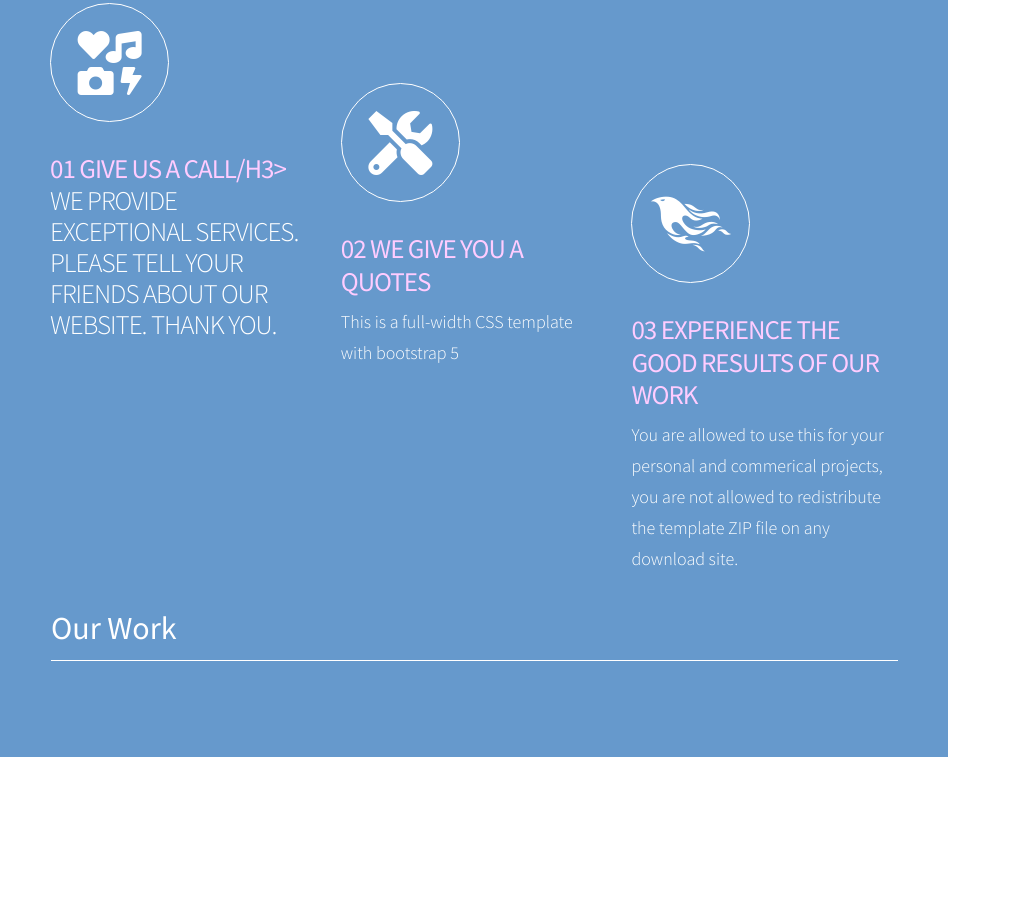
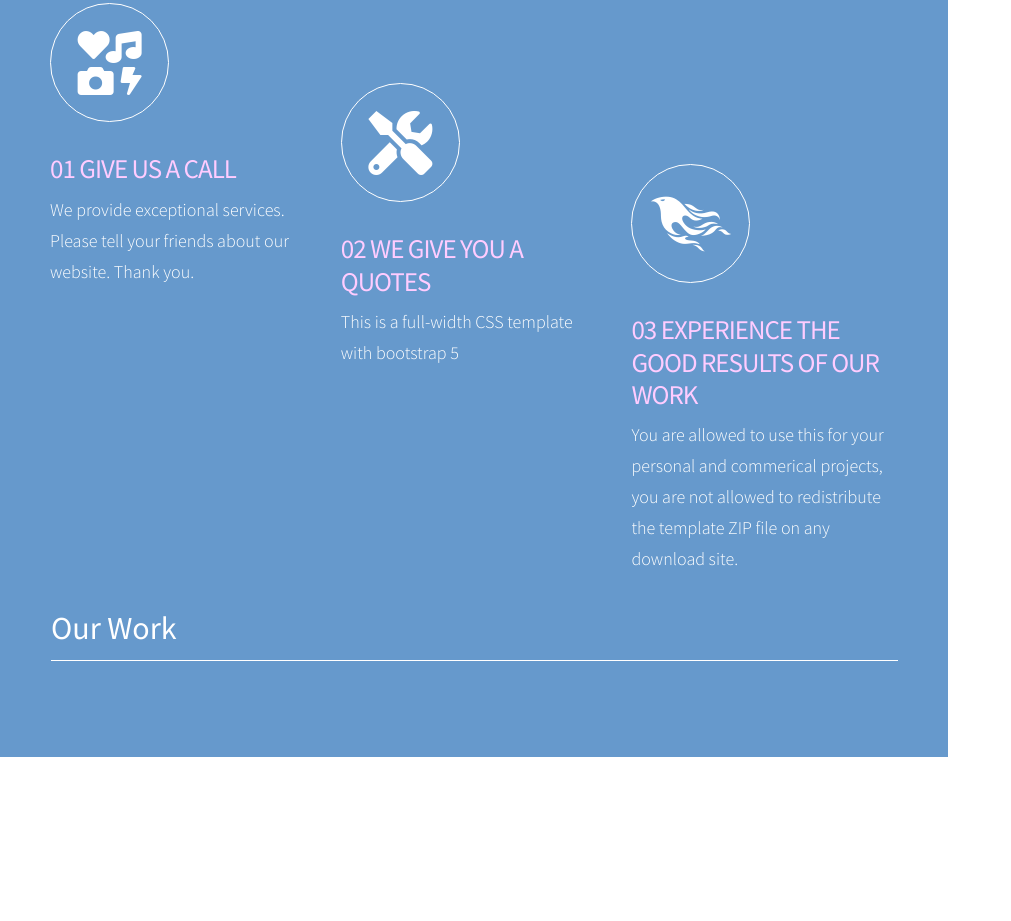
Before and after one commit to abdu-ls/fiberwave2, a plain HTML site: page index.html in a window 1280 px wide. Shown: the part 893-1814 px from the top of the page, without its empty margins (0-1011 px from the left). Drawn offline with Linux system fonts and the light colour scheme.

Commit message:
Update index.html

```diff
--- a/index.html
+++ b/index.html
@@ -66,7 +66,7 @@ https://www.tooplate.com/view/2123-simply-amazed
                         <div class="item col-md-4">
                             <div class="tm-work-item-inner">
                                 <div class="icn"><i class="fas fa-2x fa-icons"></i></div>
-                                <h3>01 Give us a Call/h3>
+                                <h3>01 Give us a Call</h3>
                                 <p>We provide exceptional services. Please tell your friends about our website. Thank you.</p>
                             </div>
                         </div>
```
